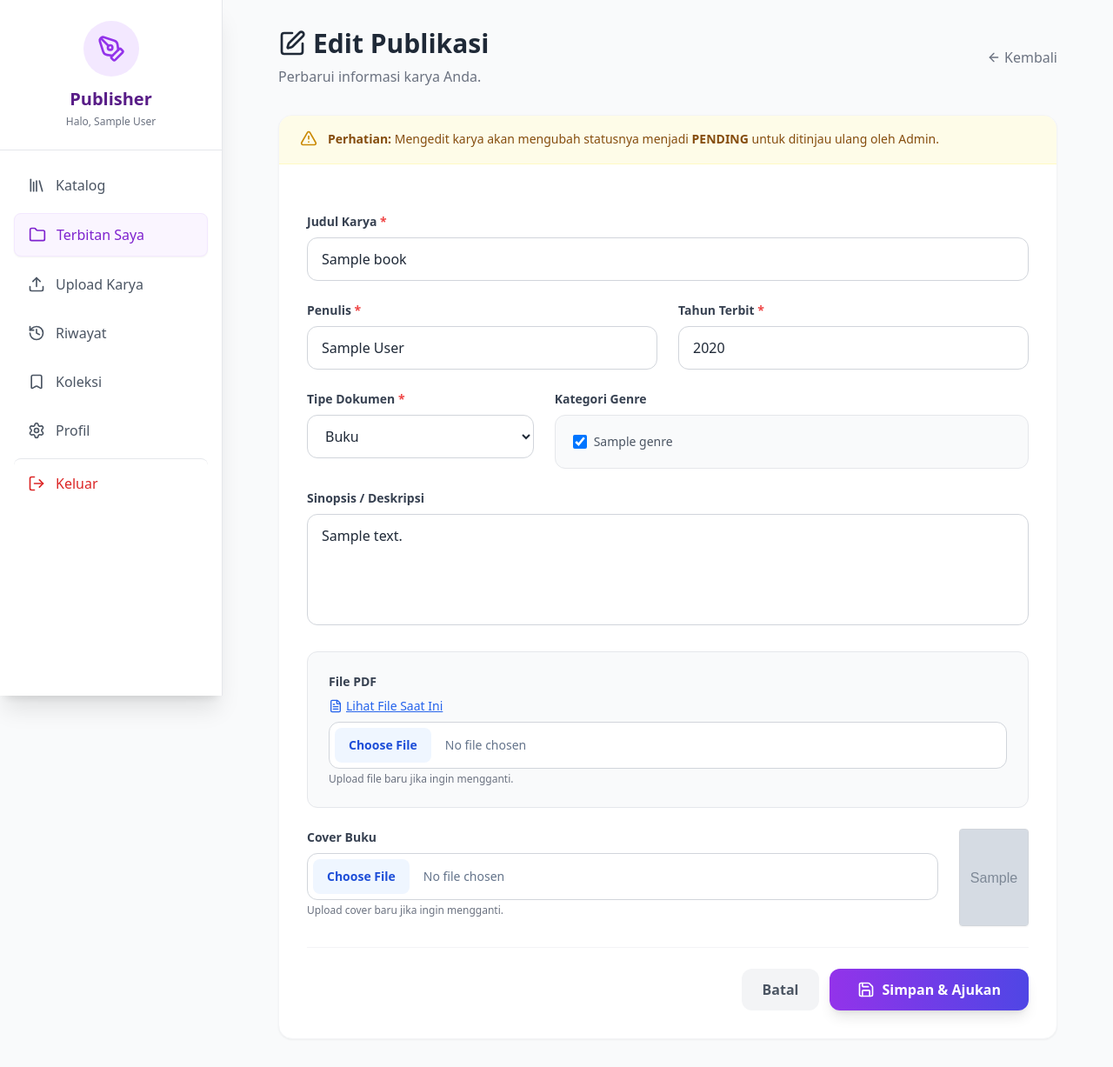
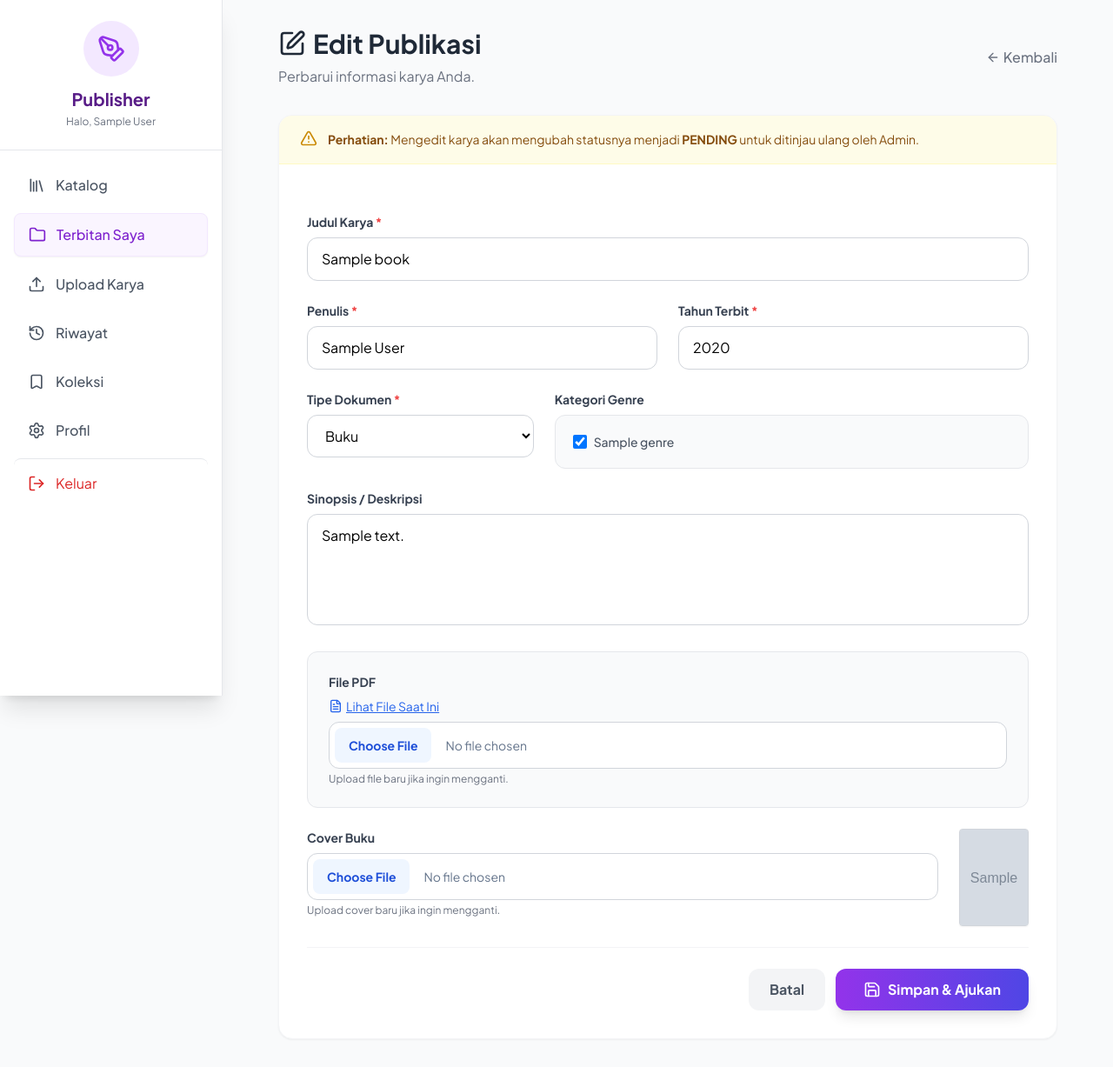
Before and after one commit to avsnaelfrb/UAS-Pemrog-web, a PHP site: page /Frontend/edit_book.php?id=1 in a window 1280 px wide. Shown: the whole page at 87% size. Run offline with PHP 8.4, Linux system fonts and the light colour scheme; the visitor is signed in with stand-in values (Sample User, id 1); tables that the repository leaves empty hold one stand-in row (values such as "Sample post"); grey boxes marked "Sample" are stand-in pictures; some libraries are stand-ins or nearby versions.

Commit message:
docs: refactor font styling

```diff
--- a/Frontend/edit_book.php
+++ b/Frontend/edit_book.php
@@ -128,7 +128,11 @@ $current_user = mysqli_fetch_assoc($u_res);
     <title>Edit Karya - Publisher</title>
     <script src="https://cdn.tailwindcss.com"></script>
     <script src="https://unpkg.com/lucide@latest"></script>
+    <link href="https://fonts.googleapis.com/css2?family=Plus+Jakarta+Sans:wght@400;500;600;700;800&display=swap" rel="stylesheet">
     <style>
+        body {
+            font-family: 'Plus Jakarta Sans', sans-serif;
+        }
         .sidebar-transition {
             transition: transform 0.3s ease-in-out;
         }
@@ -152,7 +156,7 @@ $current_user = mysqli_fetch_assoc($u_res);
     </style>
 </head>
 
-<body class="bg-gray-50 font-sans text-gray-800">
+<body class="bg-gray-50">
 
     <?php if ($error_msg): ?>
         <div onclick="this.remove()" class="fixed top-4 right-4 bg-red-600 text-white px-6 py-3 rounded-lg shadow-lg z-50 cursor-pointer animate-bounce flex items-center gap-2">
```
